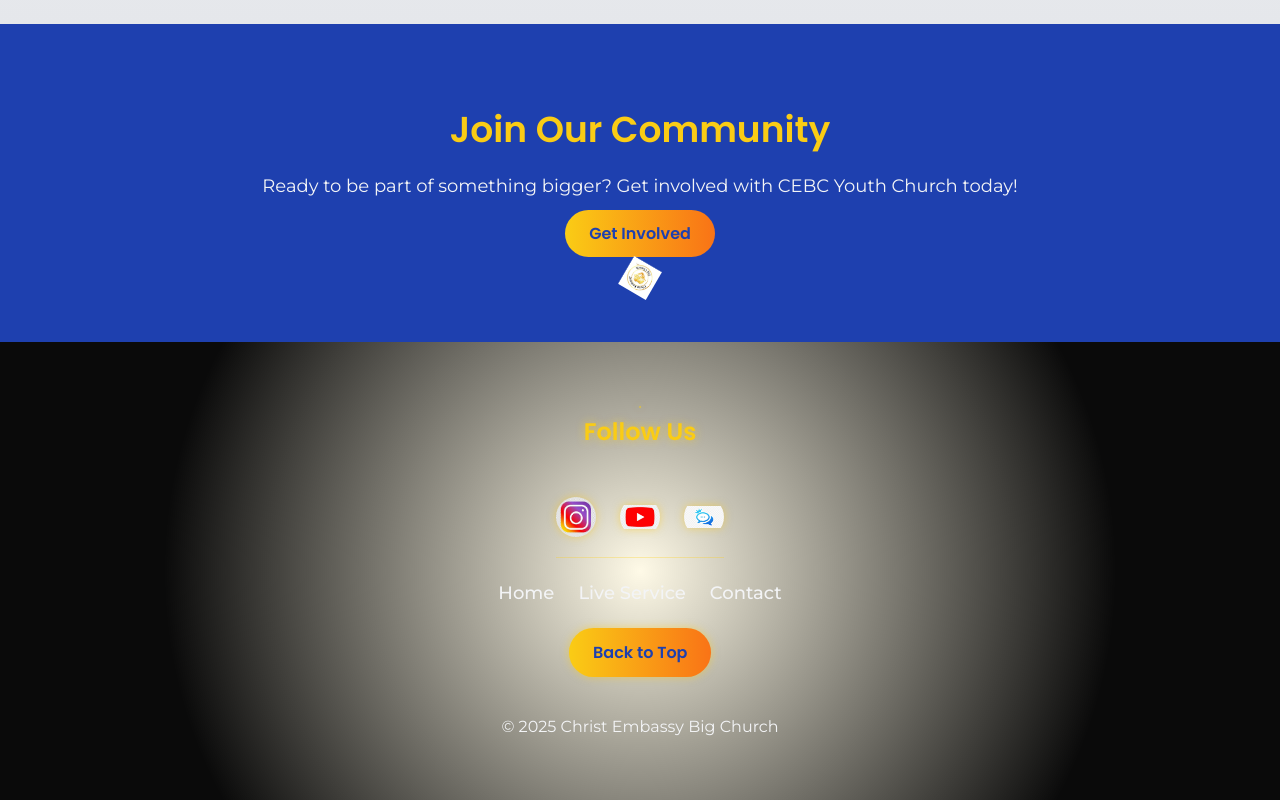
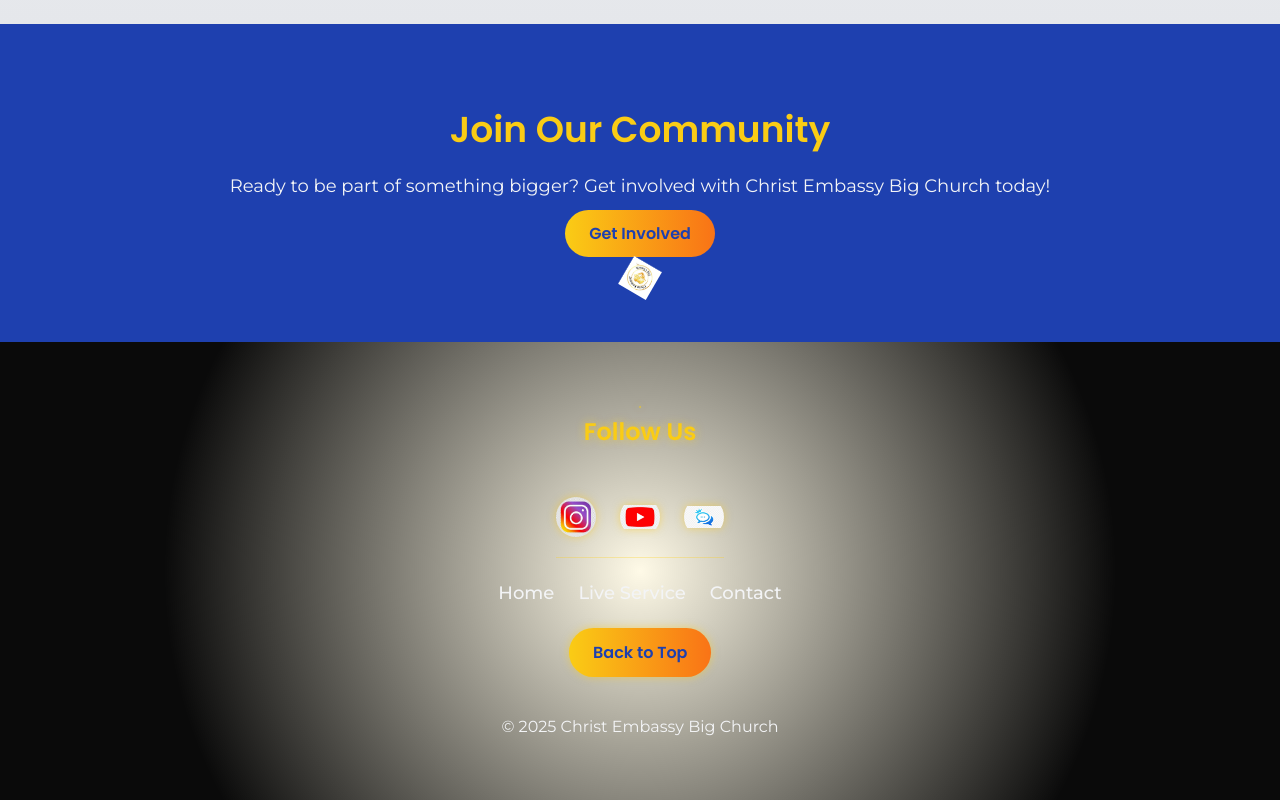
Before and after one commit to sophrone/cebigchurch, a Next.js app: page /about in a window 1280 px wide. Shown: the part 1230-2030 px from the top of the page. Built offline with nearby package versions, Linux system fonts and the light colour scheme.

Commit message:
Modify text

```diff
--- a/app/about/page.tsx
+++ b/app/about/page.tsx
@@ -70,7 +70,7 @@ export default function About() {
       <section className={styles.cta}>
         <h2 className={styles.ctaTitle}>Join Our Community</h2>
         <p className={styles.ctaText}>
-          Ready to be part of something bigger? Get involved with CEBC Youth Church today!
+          Ready to be part of something bigger? Get involved with Christ Embassy Big Church today!
         </p>
         <Link href="/contact" className={styles.ctaButton}>
           Get Involved
```
